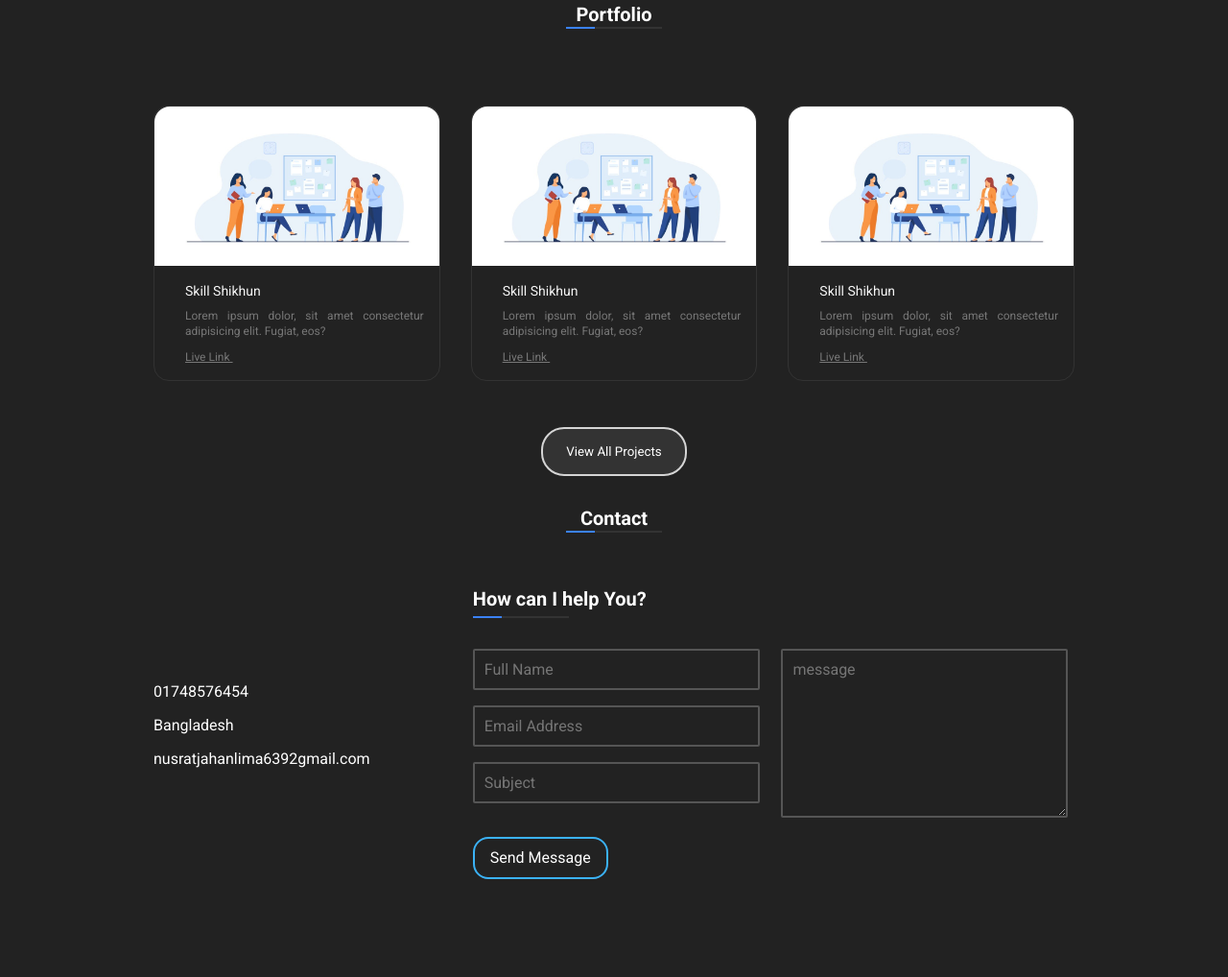
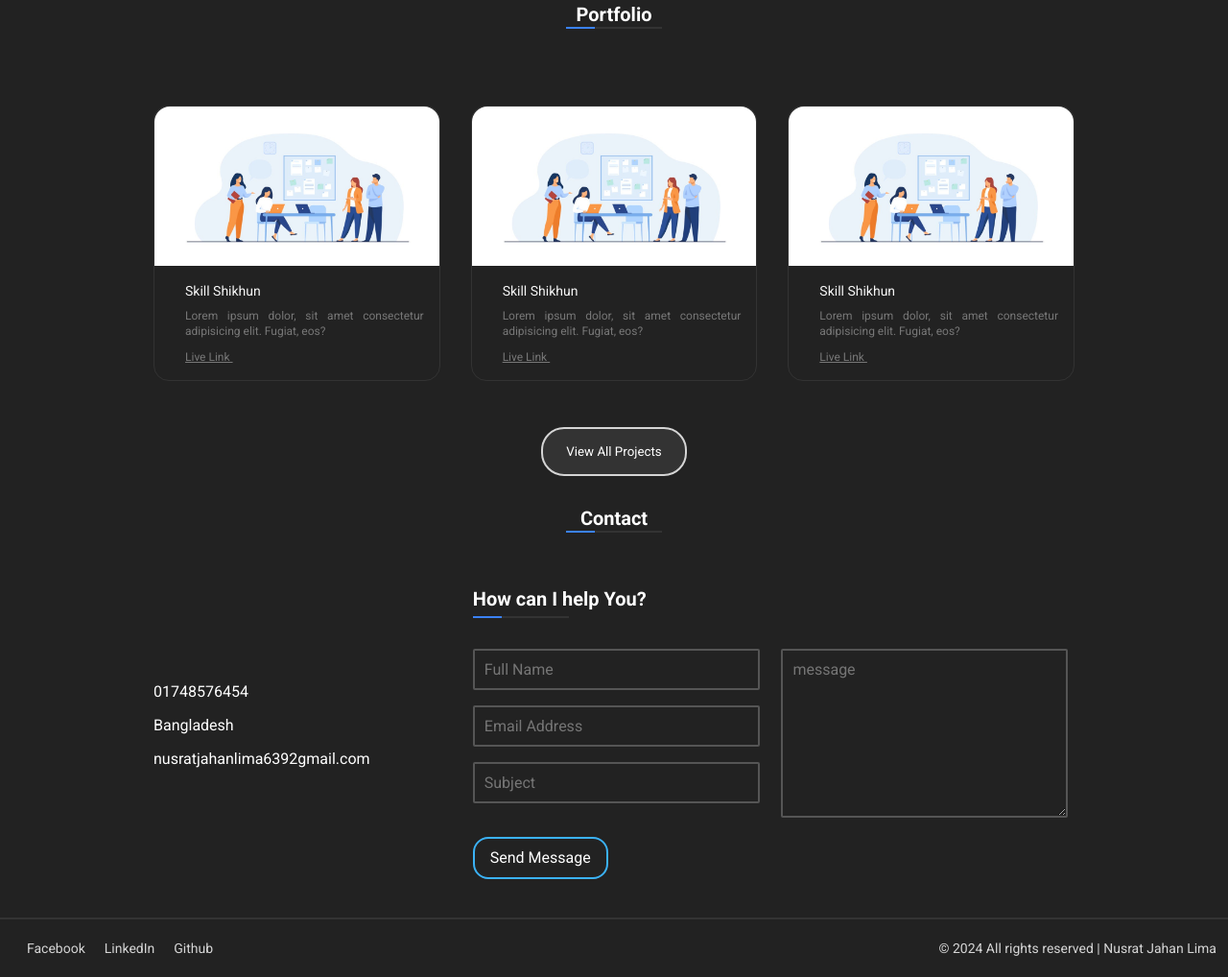
Before and after one commit to nusratjahanlima/my-portfolio-website-html-css, a plain HTML site: page index.html in a window 1280 px wide. Shown: the part 3346-4364 px from the top of the page at 96% size. Before the commit the page ends 4302 px from the top, so only its background shows below. Drawn offline with Linux system fonts and the light colour scheme.

Commit message:
footer section done

```diff
--- a/css/style.css
+++ b/css/style.css
@@ -1,6 +1,7 @@
 *{
     font-family: "Roboto", sans-serif;
     color: white;
+    scroll-behavior: smooth;
 }
 
 body{
@@ -420,6 +421,25 @@ form{
     cursor: pointer;
 }
 
+.footer-container{
+    display: flex;
+    justify-content: space-between;
+    align-items: center;
+    padding: 1.25rem 0.75rem;
+    border-top: 2px solid #333;
+    margin-top: 1rem;
+}
+
+.footer-link,
+footer span{
+    color: #d5d5d5;
+    font-size: 14px;
+    line-height: 20px;
+    margin: 0;
+    text-decoration: none;
+    margin-left: 1rem;
+}
+
 
 
 
--- a/index.html
+++ b/index.html
@@ -42,7 +42,7 @@
                 <ul class="nav-items-container">
                     <li class="nav-items"><a href="#about" class="nav-items-link">About</a></li>
                     <li class="nav-items"><a href="#resume" class="nav-items-link">Resume</a></li>
-                    <li class="nav-items"><a href="#certification" class="nav-items-link">Certification</a></li>
+                    <li class="nav-items"><a href="#certifications" class="nav-items-link">Certification</a></li>
                     <li class="nav-items"><a href="#skills" class="nav-items-link">Skills</a></li>
                     <li class="nav-items"><a href="#portfolio" class="nav-items-link">Portfolio</a></li>
                     <li class="nav-items"><a href="#contact" class="nav-items-link">Contact</a></li>
@@ -683,5 +683,20 @@
         </div>
        </div>
 
+       <!-- Footer Section -->
+        <footer>
+          <div class="footer-container">
+            <div class="">
+              <a class="footer-link" href="">Facebook</a>
+              <a class="footer-link" href="">LinkedIn</a>
+              <a class="footer-link" href="">Github</a>
+            </div>
+
+            <div class="">
+              <span>&copy; 2024 All rights reserved | Nusrat Jahan Lima</span>
+            </div>
+          </div>
+        </footer>
+
   </body>
 </html>
```
